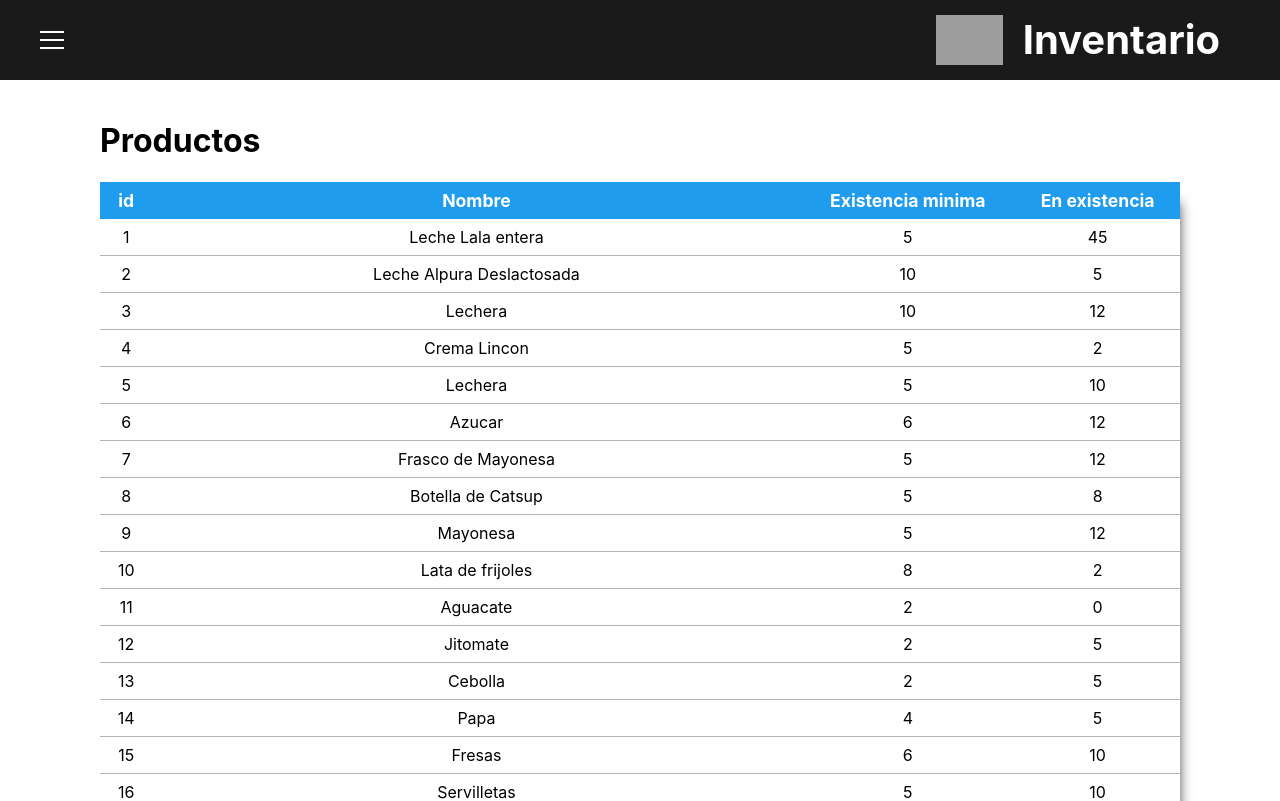
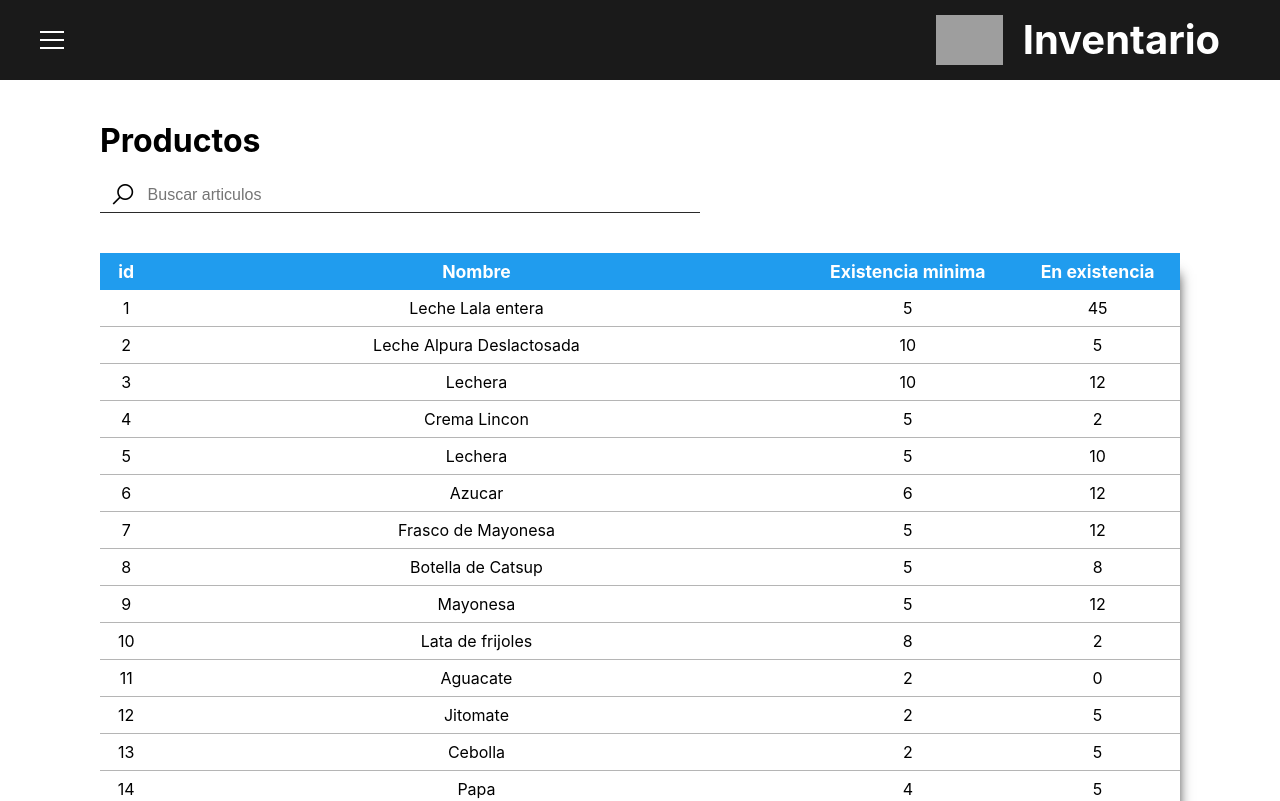
Before and after one commit to edevars/BarrioVivo, a Next.js app: page /productos in a window 1280 px wide. Shown: the top 801 px of the page. Built offline with nearby package versions, Linux system fonts and the light colour scheme; grey boxes are pictures that could not be loaded.

Commit message:
:zap: Finishing search bar

```diff
--- /dev/null
+++ b/src/Components/General/Search.js
@@ -0,0 +1,43 @@
+import styled from "styled-components";
+import PropTypes from "prop-types";
+
+const StyledSearchBox = styled.div`
+  width: 100%;
+  max-width: 600px;
+  border-bottom: 1px solid ${props => props.theme.colors.dark};
+  display: flex;
+  padding-bottom: 5px;
+  margin-bottom: 40px;
+
+  .icon {
+    font-size: 1.6rem;
+    margin: 0px 10px;
+  }
+
+  input {
+    width: 100%;
+    border: none;
+    font-size: 1rem;
+  }
+`;
+
+const Search = ({ search }) => {
+  return (
+    <StyledSearchBox>
+      <i className="las la-search icon" />
+      <input
+        type="text"
+        placeholder="Buscar articulos"
+        onChange={event => {
+          search(event.target.value);
+        }}
+      />
+    </StyledSearchBox>
+  );
+};
+
+Search.propTypes = {
+  search: PropTypes.func.isRequired
+};
+
+export default Search;
--- a/src/Components/Layout/ProductsContent.js
+++ b/src/Components/Layout/ProductsContent.js
@@ -1,11 +1,13 @@
 import PropTypes from "prop-types";
 import Table from "../Table";
 import { withTheme } from "styled-components";
+import Search from "../General/Search";
 
-const ProductsContent = ({ theme, products }) => {
+const ProductsContent = ({ theme, products, search }) => {
   return (
     <>
       <h1>Productos</h1>
+      <Search search={search} />
       <Table
         products={products}
         fullWidth
@@ -18,7 +20,8 @@ const ProductsContent = ({ theme, products }) => {
 
 ProductsContent.propTypes = {
   products: PropTypes.array.isRequired,
-  theme: PropTypes.object.isRequired
+  theme: PropTypes.object.isRequired,
+  search: PropTypes.func.isRequired
 };
 
 export default withTheme(ProductsContent);
--- a/src/Containers/Products/index.js
+++ b/src/Containers/Products/index.js
@@ -1,19 +1,25 @@
+import { useState } from "react";
 import ProductsContent from "../../Components/Layout/ProductsContent";
 
 const ProductsContainer = ({ products }) => {
-  let onChangeProducts = products;
+  const [searchedProducts, setSearchedProducts] = useState(products);
 
   const search = name => {
-    name = name.toLowerCase();
-    let newProducts = products.filter(product =>
-      product.name.toLowerCase().includes(name)
-    );
-    onChangeProducts = newProducts;
+    if (!/^ *$/.test(name)) {  //verifica que no tenga espacios o este vacia
+      name = name.toLowerCase();
+      let newProducts = products.filter(product =>
+        product.name.toLowerCase().includes(name)
+      );
+      setSearchedProducts(newProducts);
+    }
+    else{
+      setSearchedProducts(products);
+    }
   };
 
   return (
     <>
-      <ProductsContent products={onChangeProducts} />
+      <ProductsContent products={searchedProducts} search={search} />
     </>
   );
 };
```
